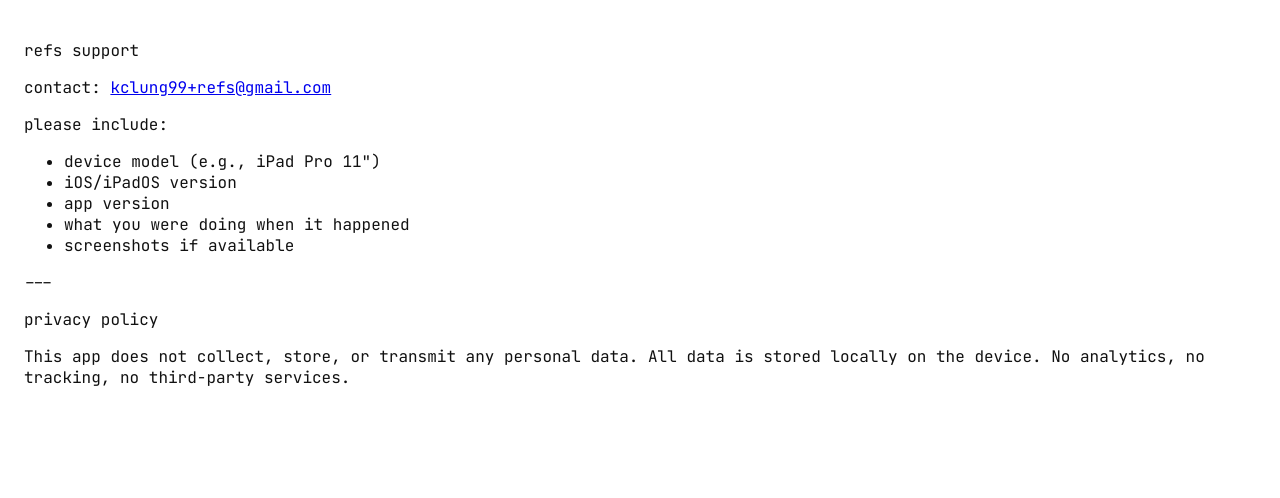
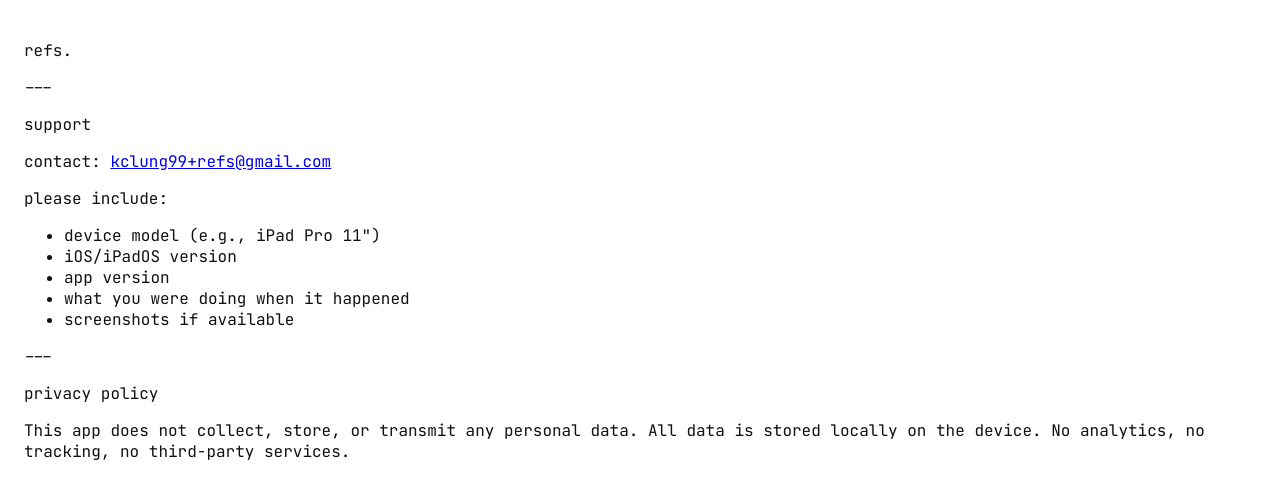
Before and after one commit to kclung99/refs-site, a plain HTML site: page index.html in a window 1280 px wide. Drawn offline with Linux system fonts and the light colour scheme.

Commit message:
mod content

```diff
--- a/index.html
+++ b/index.html
@@ -11,7 +11,9 @@
 </head>
 
 <body style="margin:0;background:#fff;color:#111;font-family:'JetBrains Mono', sans-serif;padding:24px 24px;">
-    <p>refs support</p>
+    <p>refs.</p>
+    <p>---</p>
+    <p>support</p>
     <p>
         contact: <a href="mailto:kclung99+refs@gmail.com">kclung99+refs@gmail.com</a>
     </p>
```
